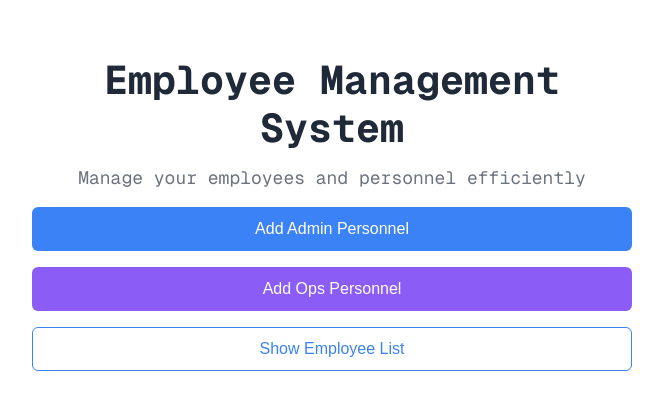
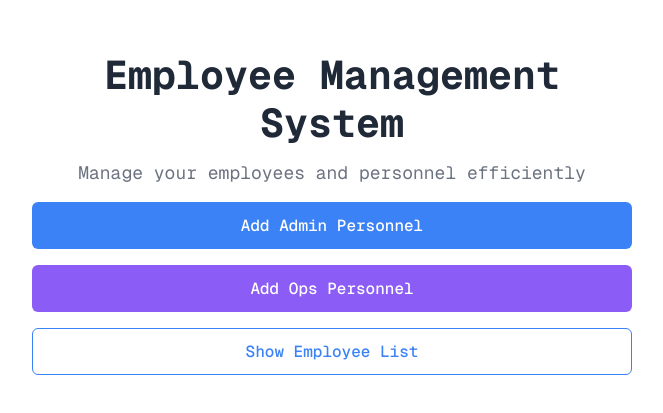
Before and after one commit to anztrax/form-wizard, a Next.js app: page / in a window 1280 px wide. Shown: the part 187-600 px from the top of the page, without its empty margins (308-971 px from the left). Built offline with nearby package versions, Linux system fonts and the light colour scheme.

Commit message:
style(componets): make Button, TextInput, TextArea font to be same as global font set

```diff
--- a/src/common/components/button/button.module.css
+++ b/src/common/components/button/button.module.css
@@ -4,6 +4,7 @@
   display: inline-flex;
   align-items: center;
   justify-content: center;
+  font-family: inherit;
 
   font-weight: 500;
   cursor: pointer;
--- a/src/common/components/inputText/InputText.module.css
+++ b/src/common/components/inputText/InputText.module.css
@@ -5,6 +5,7 @@
 
   border-radius: var(--radius-md);
   border: 1px solid var(--color-input-border);
+  font-family: inherit;
 
   background-color: var(--color-input-background);
   color: var(--color-input-text);
--- a/src/common/components/textarea/textarea.module.css
+++ b/src/common/components/textarea/textarea.module.css
@@ -9,6 +9,7 @@
   font-size: var(--font-size-sm);
   line-height: 1.4;
   color: var(--color-input-text);
+  font-family: inherit;
 
   padding: var(--input-padding-md);
   background-color: var(--color-input-background);
```
